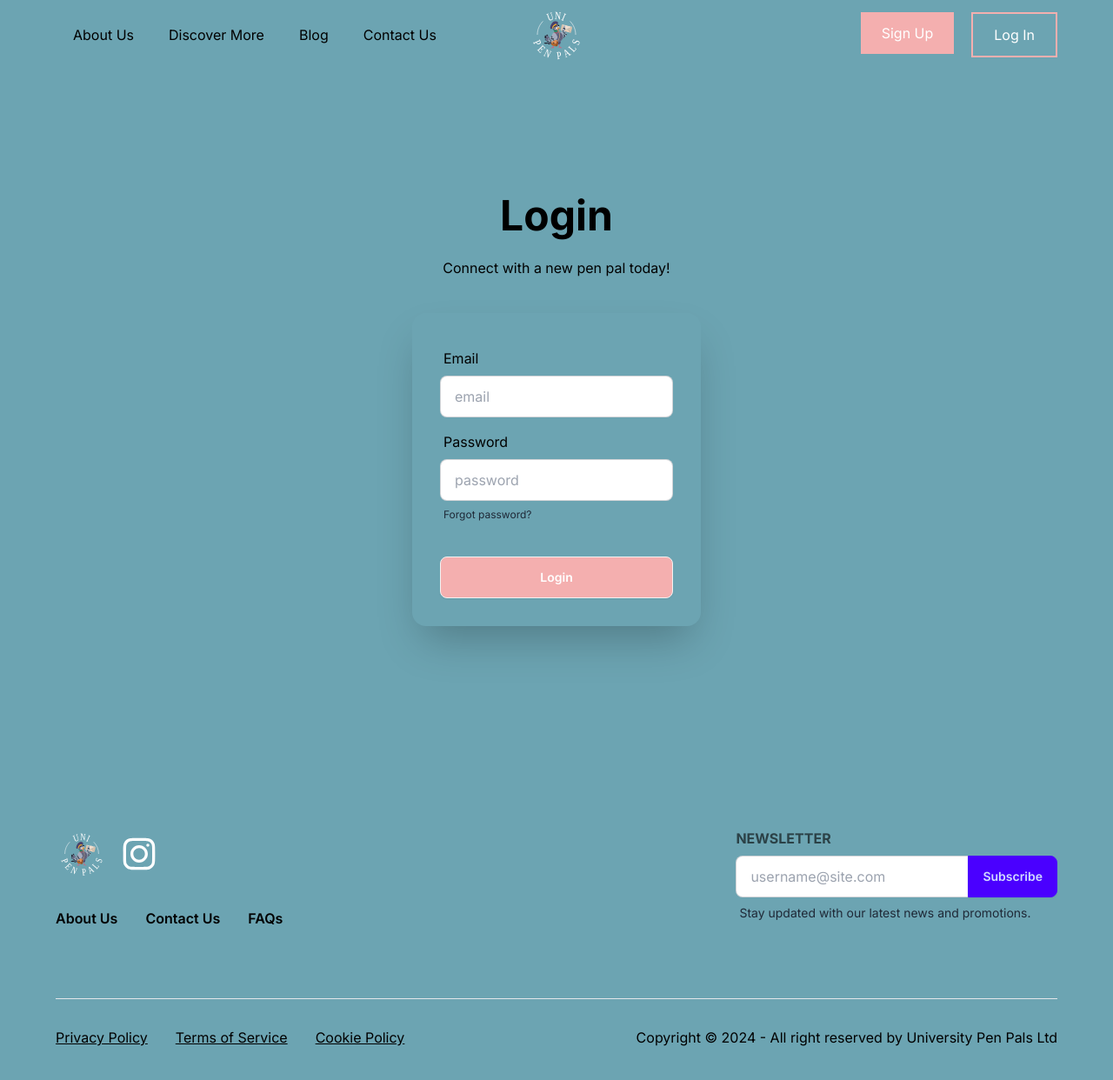
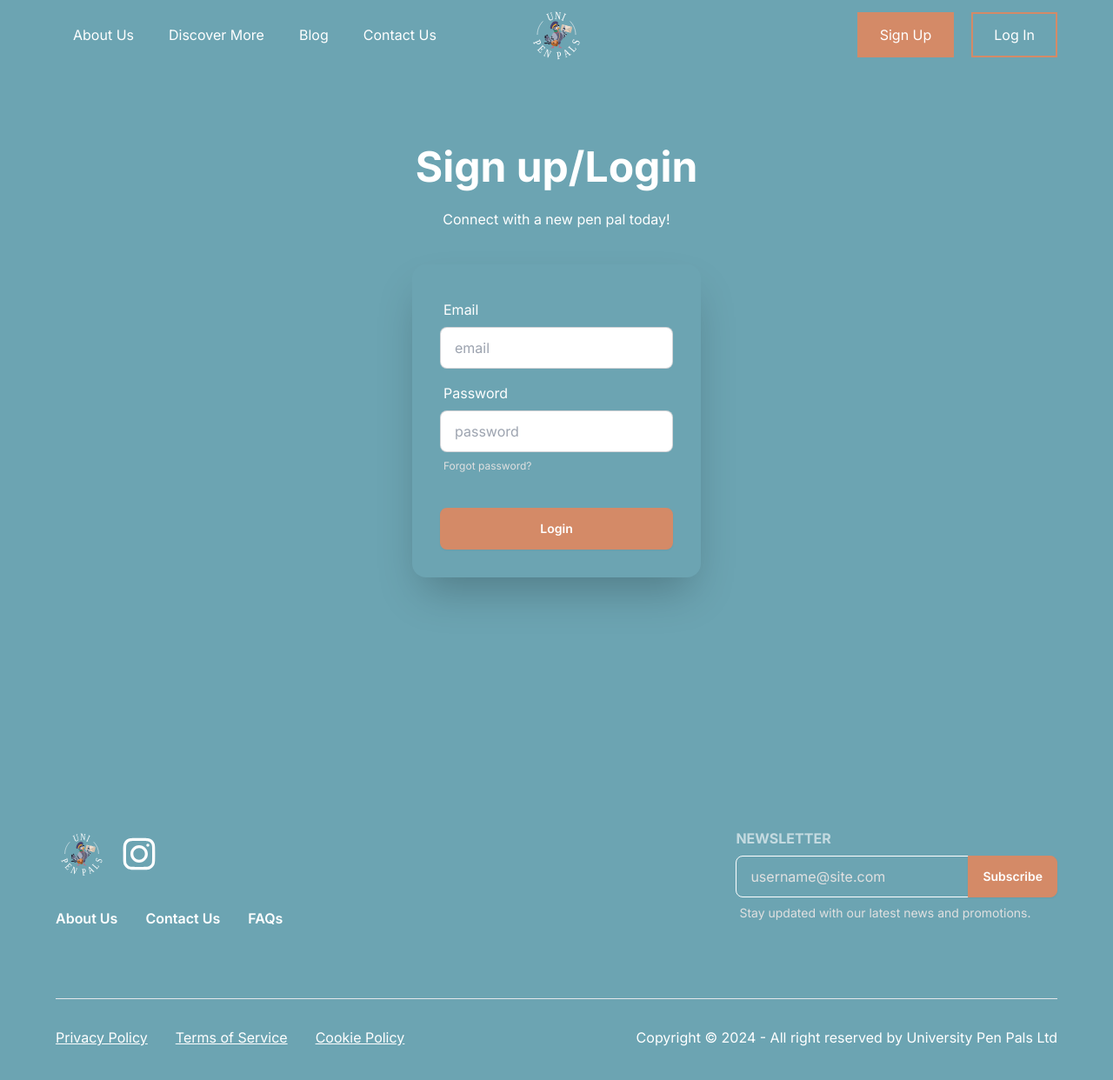
Before and after one commit to wwwillgunnn/unipenpals, a Next.js app: page /log-in in a window 1280 px wide. Shown: the top 1242 px of the page at 87% size. Built offline with nearby package versions, Linux system fonts and the light colour scheme.

Commit message:
harsh is annoying

```diff
--- a/app/about/page.tsx
+++ b/app/about/page.tsx
@@ -2,7 +2,7 @@ import About from "@/components/About";
 
 export default function about_us() {
     return (
-      <main className="flex min-h-screen flex-col items-center justify-between">
+      <main className="flex min-h-screen flex-col items-center justify-between mx-16">
         <About />
       </main>
     );
--- a/app/globals.css
+++ b/app/globals.css
@@ -4,7 +4,7 @@
 /* @import url('satoshi.css'); */
 
 :root {
-  --foreground-rgb: 0, 0, 0;
+  --foreground-rgb: 255, 255, 255;
   background: #6CA4B2;
 }
 
--- a/app/log-in/page.tsx
+++ b/app/log-in/page.tsx
@@ -2,10 +2,10 @@
 export default function LogIn() {
   return (
     <section className="hero min-h-screen">
-        <div className="hero-content flex-col">
+        <div className="hero-content flex-col mb-[112px]">
             <div className="text-center lg:text-left">
-                <h1 className="text-5xl font-bold text-center">Login</h1>
-                <p className="py-6">
+                <h1 className="text-5xl font-bold text-center">Sign up/Login</h1>
+                <p className="text-center py-6">
                     Connect with a new pen pal today!
                 </p>
             </div>
@@ -23,11 +23,11 @@ export default function LogIn() {
                         </label>
                         <input type="password" placeholder="password" className="input input-bordered" required />
                         <label className="label">
-                            <a href="#" className="label-text-alt link link-hover">Forgot password?</a>
+                            <a href="#" className="label-text-alt link link-hover text-[#E0E0E0]">Forgot password?</a>
                         </label>
                     </div>
                     <div className="form-control mt-6">
-                        <button className="btn bg-[#F4AFAF] text-white hover:bg-[#e5a3a3]">Login</button>
+                        <button className="btn bg-[#D48A67] border-2 border-[#D48A67] text-white hover:bg-[#BF7553] hover:border-[#BF7553]">Login</button>
                     </div>
                 </form>
             </div>
--- a/components/Button.tsx
+++ b/components/Button.tsx
@@ -10,10 +10,10 @@ type ButtonProps = {
 export default function Button({ type, title, variant, href }: ButtonProps) {
   const baseStyles = 'flex flexCenter items-center justify-center gap-3 px-6 py-3 transition-colors duration-300';
   const variantStyles = {
-    'btn-primary': 'rounded-full bg-[#F4AFAF] text-white hover:bg-[#e5a3a3]',
-    'btn-outline': 'rounded-full border-2 border-[#F4AFAF] text-white hover:bg-[#F4AFAF] hover:text-white',
-    'btn-square': 'bg-[#F4AFAF] text-white hover:bg-[#e5a3a3] py-2',
-    'btn-square-outline': 'border-2 border-[#F4AFAF] text-white hover:bg-[#F4AFAF] hover:text-white py-2'
+    'btn-primary': 'rounded-full bg-[#D48A67] border-2 border-[#D48A67] text-white hover:bg-[#BF7553] hover:border[#BF7553]',
+    'btn-outline': 'rounded-full border-2 border-[#D48A67] text-white hover:bg-[#D48A67] hover:text-white',
+    'btn-square': 'bg-[#D48A67] border-2 border-[#D48A67] text-white hover:bg-[#BF7553] hover:border-[#BF7553] py-2',
+    'btn-square-outline': 'border-2 border-[#D48A67] text-white hover:bg-[#D48A67] hover:text-white py-2'
   };
   return (
     <Link href={href}>
--- a/components/Contact.tsx
+++ b/components/Contact.tsx
@@ -13,24 +13,24 @@ export default function Contact() {
                 <input
                 type="text"
                 placeholder="Name"
-                className="p-4 bg-transparent border-2 border-white text-white placeholder-[#F4AFAF] focus:outline-none"
+                className="p-4 bg-transparent border-2 border-white text-white placeholder-[#E0E0E0] focus:outline-none"
                 />
                 {/* Email input */}
                 <input
                 type="email"
                 placeholder="Email"
-                className="p-4 bg-transparent border-2 border-white text-white placeholder-[#F4AFAF] focus:outline-none"
+                className="p-4 bg-transparent border-2 border-white text-white placeholder-[#E0E0E0] focus:outline-none"
                 />
                 {/* Message textarea */}
                 <textarea
                 placeholder="Start typing here..."
                 rows={6}
-                className="p-4 bg-transparent border-2 border-white text-white placeholder-[#F4AFAF] focus:outline-none"
+                className="p-4 bg-transparent border-2 border-white text-white placeholder-[#E0E0E0] focus:outline-none"
                 />
                 {/* Submit button */}
                 <button
                 type="submit"
-                className="p-4 bg-[#F4AFAF] font-bold hover:bg-opacity-90"
+                className="p-4 bg-[#D48A67] font-bold hover:bg-[#BF7553]"
                 >
                 Send Message
                 </button>
--- a/components/Faq.tsx
+++ b/components/Faq.tsx
@@ -26,7 +26,7 @@ export default function FAQ() {
                 <span>{open === 1 ? "-" : "+"}</span>
             </button>
             {open === 1 && (
-                <p className="text-gray-600 mb-4">
+                <p className="text-[#E0E0E0] mb-4">
                 Uni Pen Pals is a platform that allows university students to connect anonymously
                 through written correspondence, fostering meaningful one-on-one relationships.
                 </p>
@@ -43,7 +43,7 @@ export default function FAQ() {
                 <span>{open === 2 ? "-" : "+"}</span>
             </button>
             {open === 2 && (
-                <p className="text-gray-600 mb-4">
+                <p className="text-[#E0E0E0] mb-4">
                 You sign up, create a profile, and get matched with another student. You can then
                 start exchanging messages through our platform.
                 </p>
@@ -60,7 +60,7 @@ export default function FAQ() {
                 <span>{open === 3 ? "-" : "+"}</span>
             </button>
             {open === 3 && (
-                <p className="text-gray-600 mb-4">
+                <p className="text-[#E0E0E0] mb-4">
                 Yes, the pen pal service is free to use for all university students.
                 </p>
             )}
@@ -76,7 +76,7 @@ export default function FAQ() {
                 <span>{open === 4 ? "-" : "+"}</span>
             </button>
             {open === 4 && (
-                <p className="text-gray-600 mb-4">
+                <p className="text-[#E0E0E0] mb-4">
                 Our system matches you with a pen pal based on your interests, but if you have a
                 preference, you can specify it in your profile settings.
                 </p>
@@ -93,7 +93,7 @@ export default function FAQ() {
                 <span>{open === 5 ? "-" : "+"}</span>
             </button>
             {open === 5 && (
-                <p className="text-gray-600 mb-4">
+                <p className="text-[#E0E0E0] mb-4">
                 We take privacy seriously. All personal information is kept confidential and is not
                 shared with other users without your consent.
                 </p>
--- a/components/Footer.tsx
+++ b/components/Footer.tsx
@@ -3,7 +3,7 @@ import Link from "next/link"
 
 export default function Footer() {
   return (
-    <footer className="py-20 px-16">
+    <footer className="my-20 mx-16">
       <div className="flex flex-col lg:flex-row justify-between w-full">
         <div className="flex flex-col gap-8">
           <div className="flex flex-row gap-4 items-center">
@@ -25,16 +25,16 @@ export default function Footer() {
         </div>
         <form>
           <h6 className="footer-title">Newsletter</h6>
-          <fieldset className="form-control w-80">
+          <fieldset className="form-control">
             <div className="join">
               <input
                 type="text"
                 placeholder="username@site.com"
-                className="input input-bordered join-item" />
-              <button className="btn btn-primary join-item">Subscribe</button>
+                className="input bg-[#6CA4B2] placeholder-[#E0E0E0] border-white join-item" />
+              <button className="btn bg-[#D48A67] hover:bg-[#BF7553] border-[#D48A67] hover:border-white text-white join-item">Subscribe</button>
             </div>
             <label className="label">
-              <span className="label-text">Stay updated with our latest news and promotions.</span>
+              <span className="label-text text-[#E0E0E0]">Stay updated with our latest news and promotions.</span>
             </label>
           </fieldset>
         </form>
```
